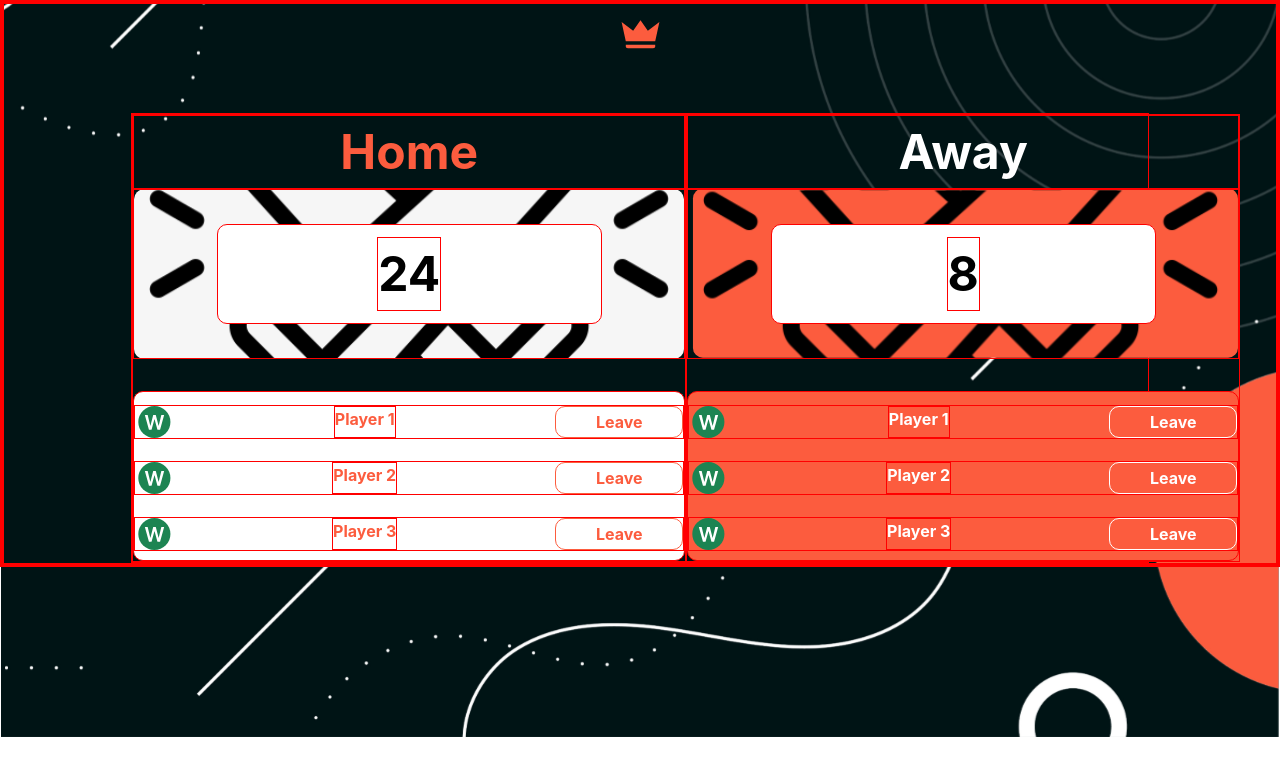
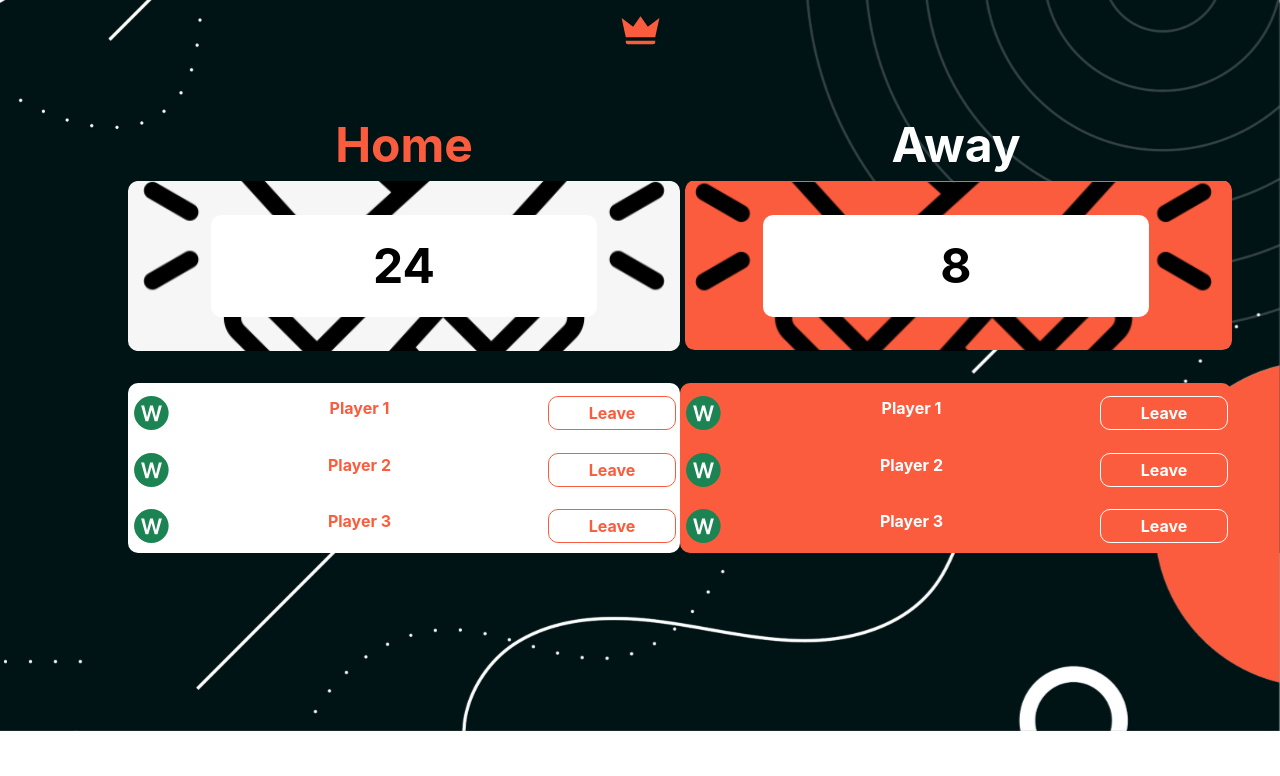
Before and after one commit to s3v3n-up/mvp, a Next.js app: page /scoreboard in a window 1280 px wide. Shown: the top 776 px of the page. Built offline with nearby package versions, Linux system fonts and the light colour scheme.

Commit message:
added padding to the players list

```diff
--- a/src/styles/Scoreboard.module.sass
+++ b/src/styles/Scoreboard.module.sass
@@ -73,6 +73,8 @@
     display: flex
     flex-direction: column
     justify-content: space-around
+    padding-left: .25rem
+    padding-right: .25rem
 
 .homeplayers
     width: 34.5rem
@@ -83,6 +85,8 @@
     display: flex
     flex-direction: column
     justify-content: space-around
+    padding-left: .25rem
+    padding-right: .25rem
 
 .homeplayer
     margin-top: 0.25rem
--- a/src/styles/globals.sass
+++ b/src/styles/globals.sass
@@ -3,9 +3,7 @@
 @tailwind ultilities
 
 @layer base
-  *
-    border: 1px solid red
-    box-sizing: border-box
+
 
   html,
   body
```
Also changed, not shown: 2 other files (tests, documents, lock files or other folders).
